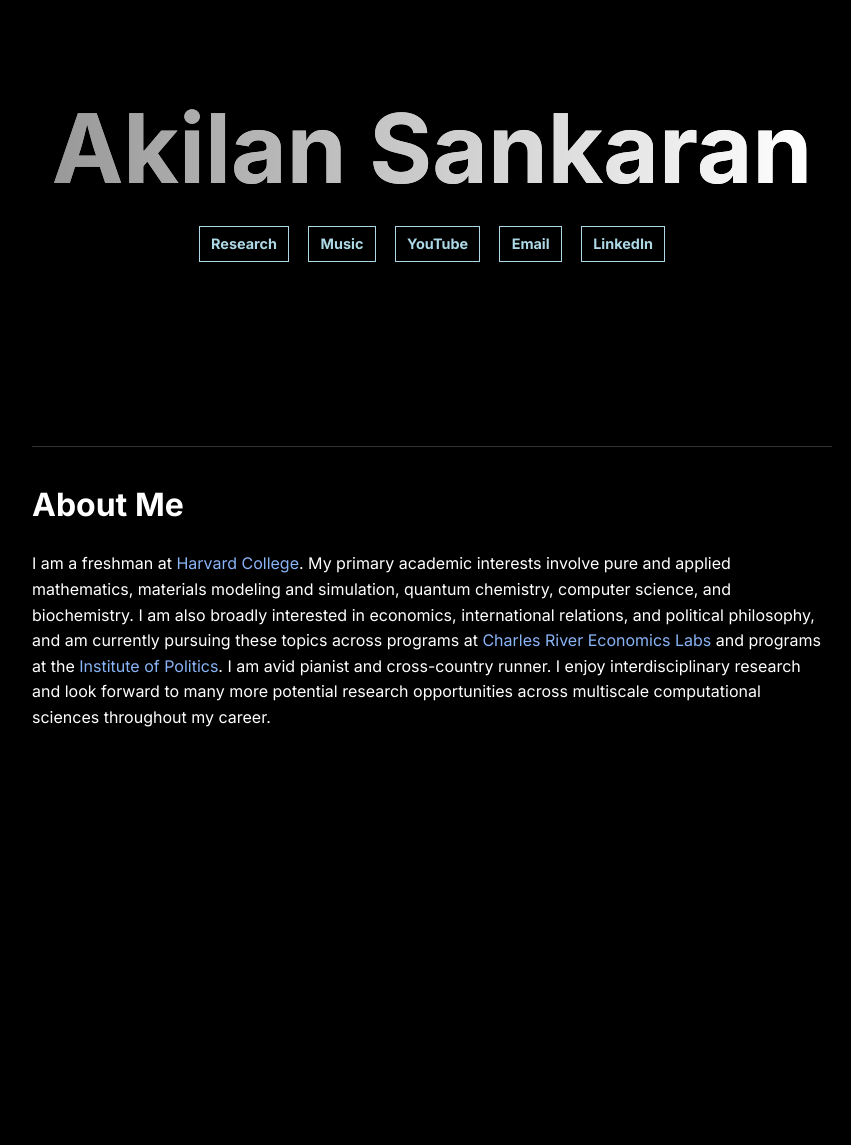
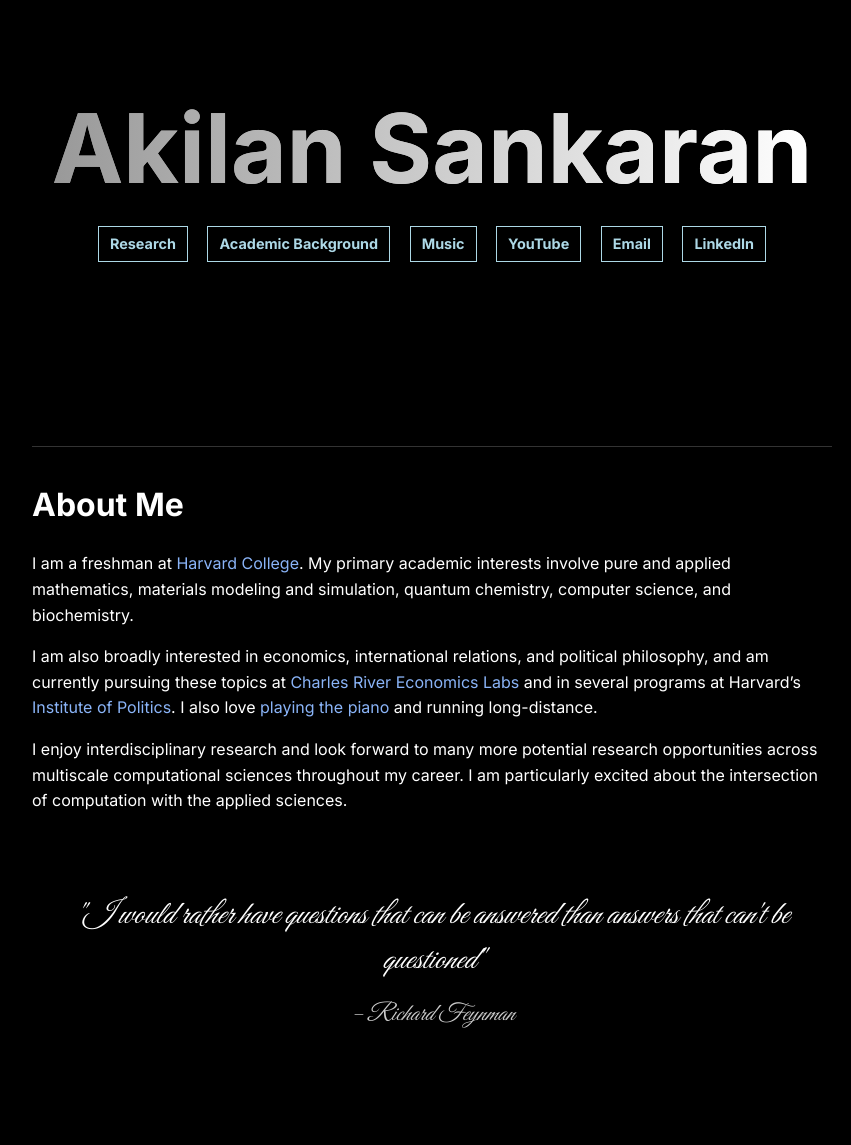
Before and after one commit to akilansankaran/akilansankaran.github.io, a Jekyll site: the page built from index.md, in a window 1280 px wide. Shown: the whole page, without its empty margins (208-1059 px from the left). Built offline with Jekyll 4.4.1, drawn with Linux system fonts in a browser that asks for light colours; some web fonts are replaced; before the commit the page ends 900 px from its top, so only the background shows below that.

Commit message:
academic interests page and formatting bugs

```diff
--- a/_layouts/default.html
+++ b/_layouts/default.html
@@ -8,12 +8,14 @@
     <link rel="preconnect" href="https://fonts.googleapis.com">
     <link rel="preconnect" href="https://fonts.gstatic.com" crossorigin>
     <link href="https://fonts.googleapis.com/css2?family=Inter:wght@400;700&display=swap" rel="stylesheet">
+    <link href="https://fonts.googleapis.com/css2?family=Dancing+Script:wght@400;700&family=Great+Vibes&display=swap" rel="stylesheet">
   </head>
   <body>
     <header class="site-header">
       <h1 class="site-title"><a href="/">Akilan Sankaran</a></h1>
       <nav class="contact-links">
         <a href="/research">Research</a>
+        <a href="/coursework">Academic Background</a>
         <a href="/music">Music</a>
         <a href="https://www.youtube.com/channel/UC3BUUIJfTgrYauJq0PTKlng" target="_blank" rel="noopener noreferrer">YouTube</a>
         <a href="mailto:akilansankaran@college.harvard.edu">Email</a>
--- a/assets/css/main.css
+++ b/assets/css/main.css
@@ -107,3 +107,26 @@ code, pre {
   background: #111;
   color: #e6e6e6;
 }
+
+/* specific details for the Feynman quote */
+.feynman-quote {
+  margin: 3rem 0;
+  padding: 2rem 0;
+  text-align: center;
+  border: none;
+  font-style: italic;
+}
+
+.quote-text {
+  font-family: 'Great Vibes', 'Dancing Script', cursive; font-size: 2rem; font-style: italic;  color: #fff;  margin: 0; line-height: 1.4;
+}
+
+.quote-author {
+  font-family: 'Great Vibes', 'Dancing Script', cursive;
+  font-size: 1.5rem;
+  font-style: italic;
+  color: #ccc;
+  margin: 1rem 0 0 0;
+  line-height: 1.4;
+}
+/* end of Feynman quote */
--- a/index.md
+++ b/index.md
@@ -6,4 +6,13 @@ title: Home
 
 # About Me
 
-I am a freshman at [Harvard College](https://harvard.edu). My primary academic interests involve pure and applied mathematics, materials modeling and simulation, quantum chemistry, computer science, and biochemistry. I am also broadly interested in economics, international relations, and political philosophy, and am currently pursuing these topics across programs at [Charles River Economics Labs](https://www.charlesrivereconomicslabs.org/) and programs at the [Institute of Politics](https://iop.harvard.edu/). I am avid pianist and cross-country runner. I enjoy interdisciplinary research and look forward to many more potential research opportunities across multiscale computational sciences throughout my career.
+I am a freshman at [Harvard College](https://harvard.edu). My primary academic interests involve pure and applied mathematics, materials modeling and simulation, quantum chemistry, computer science, and biochemistry.
+
+I am also broadly interested in economics, international relations, and political philosophy, and am currently pursuing these topics at [Charles River Economics Labs](https://www.charlesrivereconomicslabs.org/) and in several programs at Harvard's [Institute of Politics](https://iop.harvard.edu/). I also love [playing the piano](https://akilansankaran.github.io/music) and running long-distance.
+
+I enjoy interdisciplinary research and look forward to many more potential research opportunities across multiscale computational sciences throughout my career. I am particularly excited about the intersection of computation with the applied sciences.
+
+<blockquote class="feynman-quote">
+  <p class="quote-text">"I would rather have questions that can be answered than answers that can't be questioned"</p>
+  <p class="quote-author">– Richard Feynman</p>
+</blockquote>
```
Also changed, not shown: coursework.md (added, +9 -0 lines), README.md.
